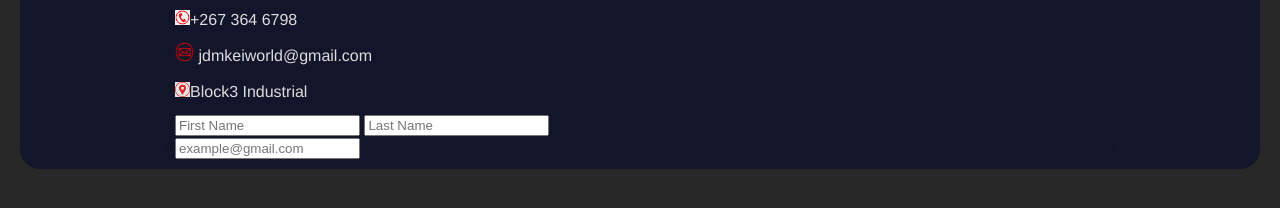
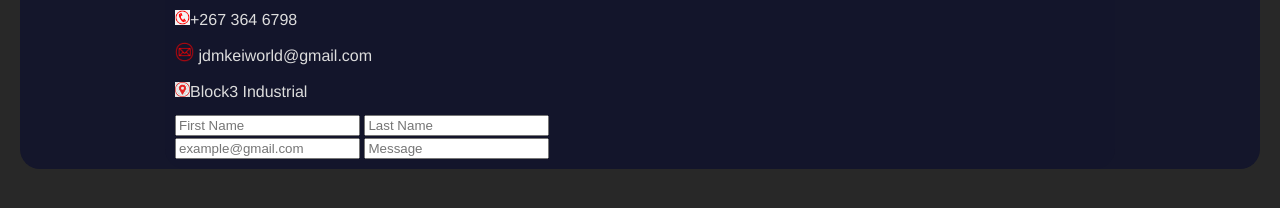
Before and after one commit to atangzrari/keicarweb-wmd, a plain HTML site: page contact.html in a window 1280 px wide. Shown: the part 242-450 px from the top of the page. Drawn offline with Linux system fonts and the light colour scheme.

Commit message:
Update contact.html

```diff
--- a/contact.html
+++ b/contact.html
@@ -49,6 +49,7 @@
         </div>
         <div class="page-div2">
           <input placeholder="example@gmail.com">
+          <input placeholder="Message">
         </div>
      </div>
     </section>
```
